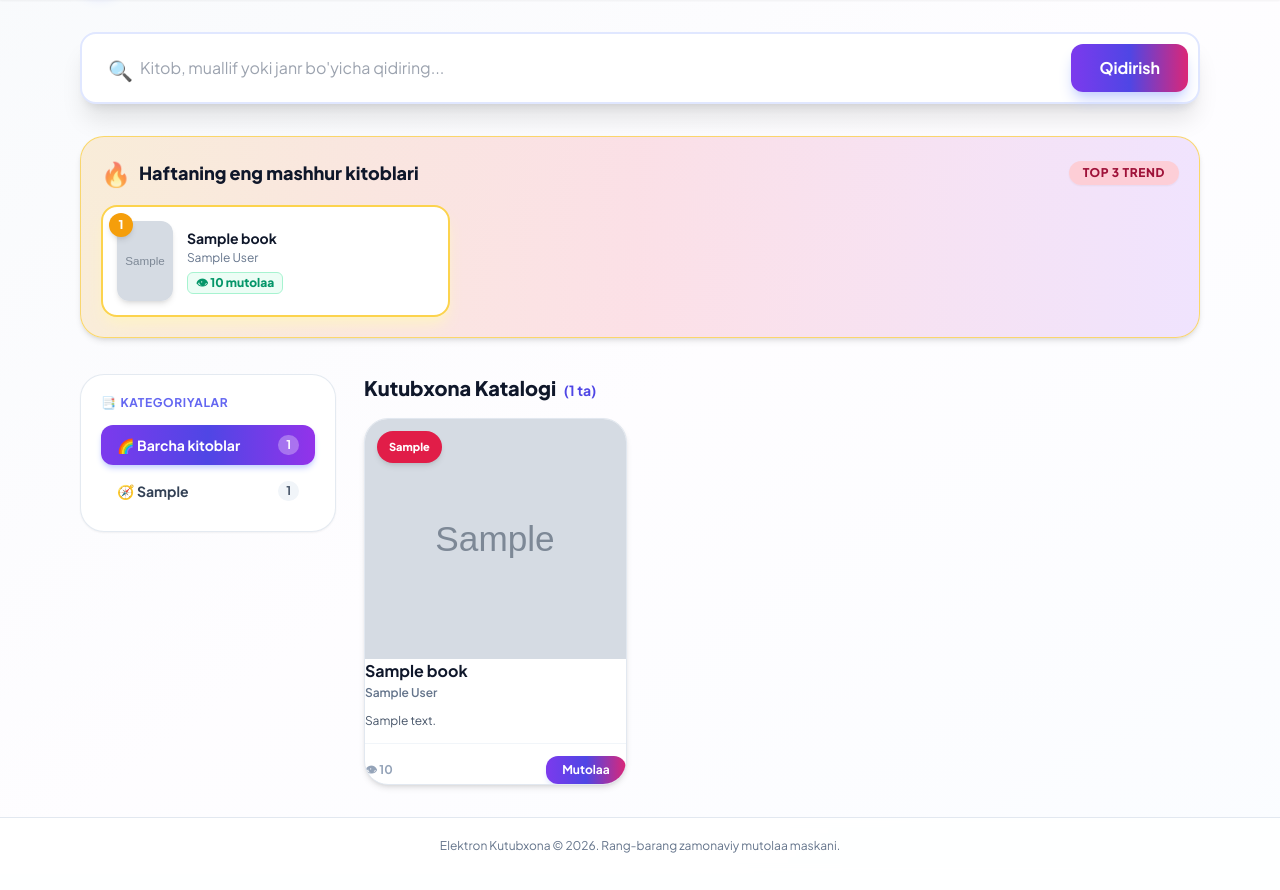
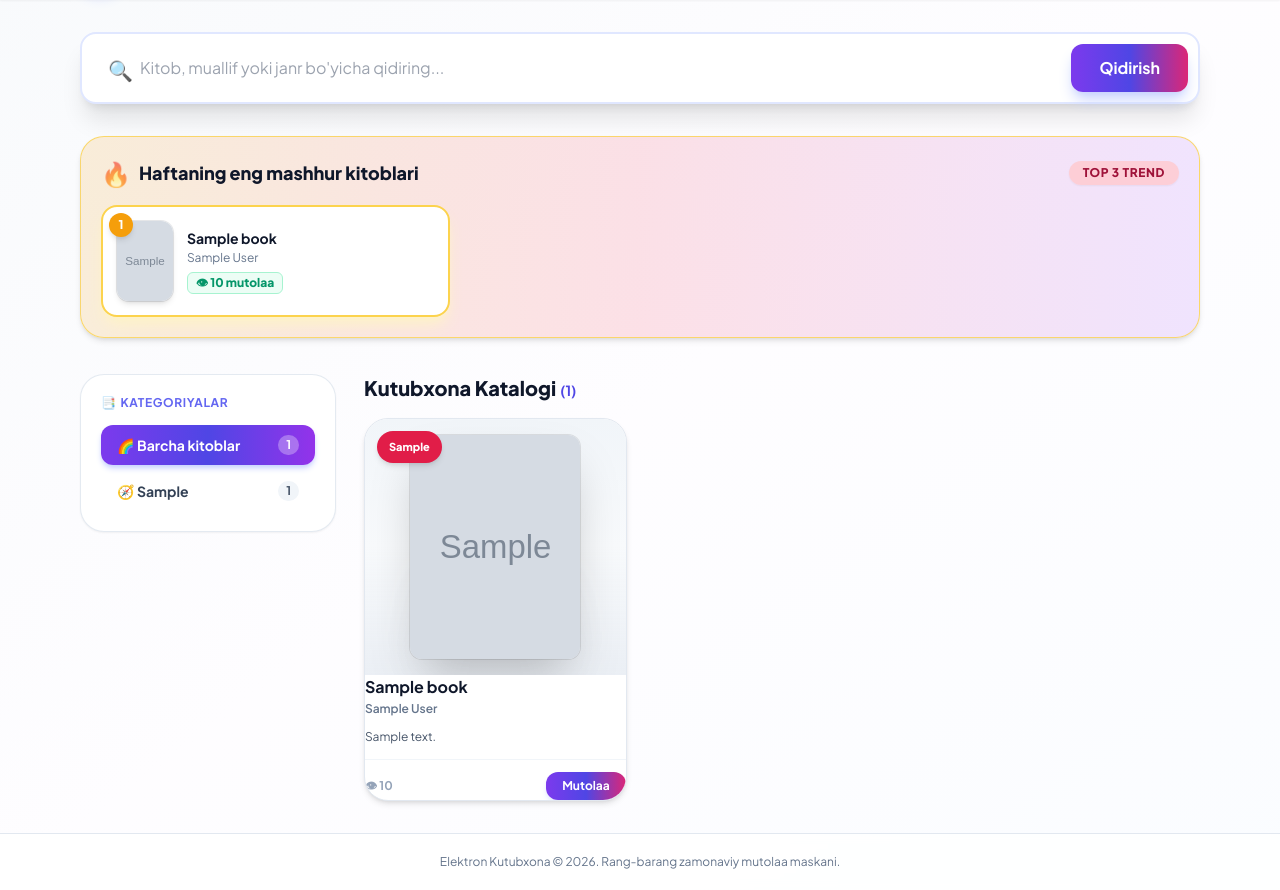
Before and after one commit to nilufar-ahmadjanova/library, a Django app: page / in a window 1280 px wide. Shown: the part 69-959 px from the top of the page. Before the commit the page ends 922 px from the top, so only its background shows below. Run offline with Django 5.2, Linux system fonts and the light colour scheme; tables that the repository leaves empty hold one stand-in row (values such as "Sample post"); grey boxes marked "Sample" are stand-in pictures; some libraries are stand-ins or nearby versions.

Commit message:
Barcha 23 ta kitobga haqiqiy fotomuqovalar va 3D javon effekti ulandi

```diff
--- a/templates/books/dashboard.html
+++ b/templates/books/dashboard.html
@@ -1,7 +1,7 @@
 {% extends "base.html" %}
 
 {% block content %}
-<!-- Qidiruv paneli & Tavsiya teglari -->
+<!-- Qidiruv paneli -->
 <div class="mb-8">
   <form method="get" class="flex gap-2.5 shadow-xl rounded-2xl bg-white p-2.5 border-2 border-indigo-100 hover:border-indigo-300 transition-colors">
     <div class="relative flex-1">
@@ -25,7 +25,7 @@
     {% for b in top_books %}
     <a href="{% url 'book_detail' b.id %}" class="flex items-center gap-3.5 bg-white p-3.5 rounded-2xl border-2 {% if forloop.counter == 1 %}border-amber-300 shadow-amber-100{% elif forloop.counter == 2 %}border-blue-300 shadow-blue-100{% else %}border-rose-300 shadow-rose-100{% endif %} shadow-lg hover:-translate-y-1 transition-all">
       <div class="relative shrink-0">
-        {% if b.cover_image %}<img src="{{ b.cover_image.url }}" alt="{{ b.title }}" class="w-14 h-20 rounded-xl object-cover shadow-md">{% else %}<div class="w-14 h-20 rounded-xl bg-gradient-to-br {{ b.cover_color }} flex items-center justify-center text-white font-black text-sm">#{{ forloop.counter }}</div>{% endif %}
+        {% if b.cover_image %}<img src="{{ b.cover_image.url }}" alt="{{ b.title }}" class="w-14 h-20 rounded-xl object-cover shadow-md ring-1 ring-slate-900/10">{% else %}<div class="w-14 h-20 rounded-xl bg-gradient-to-br {{ b.cover_color }} flex items-center justify-center text-white font-black text-sm">#{{ forloop.counter }}</div>{% endif %}
         <span class="absolute -top-2 -left-2 w-6 h-6 rounded-full text-xs font-black flex items-center justify-center text-white shadow-md {% if forloop.counter == 1 %}bg-amber-500{% elif forloop.counter == 2 %}bg-blue-500{% else %}bg-rose-500{% endif %}">{{ forloop.counter }}</span>
       </div>
       <div class="overflow-hidden">
@@ -40,7 +40,7 @@
 {% endif %}
 
 <div class="flex flex-col md:flex-row gap-7">
-  <!-- Chap taraf: Rang-barang Kategoriyalar -->
+  <!-- Chap taraf: Kategoriyalar -->
   <aside class="w-full md:w-64 shrink-0">
     <div class="bg-white rounded-3xl border border-slate-200/90 p-5 shadow-sm sticky top-24">
       <h3 class="font-bold text-indigo-500 text-xs uppercase tracking-wider mb-3.5 flex items-center gap-1"><span>📑</span> Kategoriyalar</h3>
@@ -59,20 +59,16 @@
     </div>
   </aside>
 
-  <!-- O'ng taraf: Kitoblar ro'yxati -->
+  <!-- O'ng taraf: Kitoblar ro'yxati (Haqiqiy 3D kitob ko'rinishi) -->
   <section class="flex-1">
     <div class="flex items-center justify-between mb-4">
-      <h2 class="text-xl font-extrabold text-slate-900">
-        {% if selected_category %}{{ selected_category }}{% elif q %}«{{ q }}» qidiruvi{% else %}Kutubxona Katalogi{% endif %}
-        <span class="text-sm font-bold text-indigo-600 ml-1">({{ books.count }} ta)</span>
-      </h2>
+      <h2 class="text-xl font-extrabold text-slate-900">{% if selected_category %}{{ selected_category }}{% elif q %}«{{ q }}» qidiruvi{% else %}Kutubxona Katalogi{% endif %}<span class="text-sm font-bold text-indigo-600 ml-1">({{ books.count }})</span></h2>
     </div>
     <div class="grid grid-cols-1 sm:grid-cols-2 lg:grid-cols-3 gap-6">
       {% for book in books %}
-      <div class="bg-white rounded-3xl border border-slate-200 shadow-md hover:shadow-2xl hover:-translate-y-1.5 transition-all duration-300 overflow-hidden flex flex-col group">
-        <a href="{% url 'book_detail' book.id %}" class="relative h-60 bg-slate-900/5 flex items-center justify-center overflow-hidden">
-          {% if book.cover_image %}<img src="{{ book.cover_image.url }}" alt="{{ book.title }}" class="w-full h-full object-cover group-hover:scale-105 transition-transform duration-500">{% else %}<div class="w-full h-full bg-gradient-to-br {{ book.cover_color }} p-4 flex flex-col justify-between text-white"><h4 class="font-bold text-lg">{{ book.title }}</h4></div>{% endif %}
-          <div class="absolute inset-0 bg-gradient-to-t from-black/60 via-transparent to-transparent opacity-0 group-hover:opacity-100 transition-opacity flex items-end p-3"><span class="text-xs text-white font-bold bg-indigo-600/90 px-3 py-1 rounded-full">O'qish uchun bosing →</span></div>
+      <div class="bg-white rounded-3xl border border-slate-200 shadow-md hover:shadow-2xl hover:-translate-y-2 transition-all duration-300 overflow-hidden flex flex-col group">
+        <a href="{% url 'book_detail' book.id %}" class="relative h-64 bg-gradient-to-b from-slate-100 via-slate-50 to-slate-200/70 p-4 flex items-center justify-center overflow-hidden">
+          {% if book.cover_image %}<img src="{{ book.cover_image.url }}" alt="{{ book.title }}" class="h-56 w-auto max-w-[170px] rounded-xl object-cover shadow-2xl group-hover:scale-105 group-hover:-rotate-1 transition-all duration-300 ring-1 ring-black/10">{% else %}<div class="w-36 h-52 rounded-xl bg-gradient-to-br {{ book.cover_color }} p-4 flex flex-col justify-between text-white shadow-xl"><h4 class="font-bold text-base">{{ book.title }}</h4></div>{% endif %}
           <span class="absolute top-3 left-3 text-[11px] {% if 'Diniy' in book.category %}bg-emerald-600{% elif 'mumtoz' in book.category %}bg-amber-600{% elif 'Jahon' in book.category %}bg-purple-600{% elif 'rivojlanish' in book.category %}bg-blue-600{% else %}bg-rose-600{% endif %} text-white px-3 py-1 rounded-full font-black shadow-md">{{ book.category }}</span>
         </a>
         <div class="p-4.5 flex-1 flex flex-col justify-between">
```
